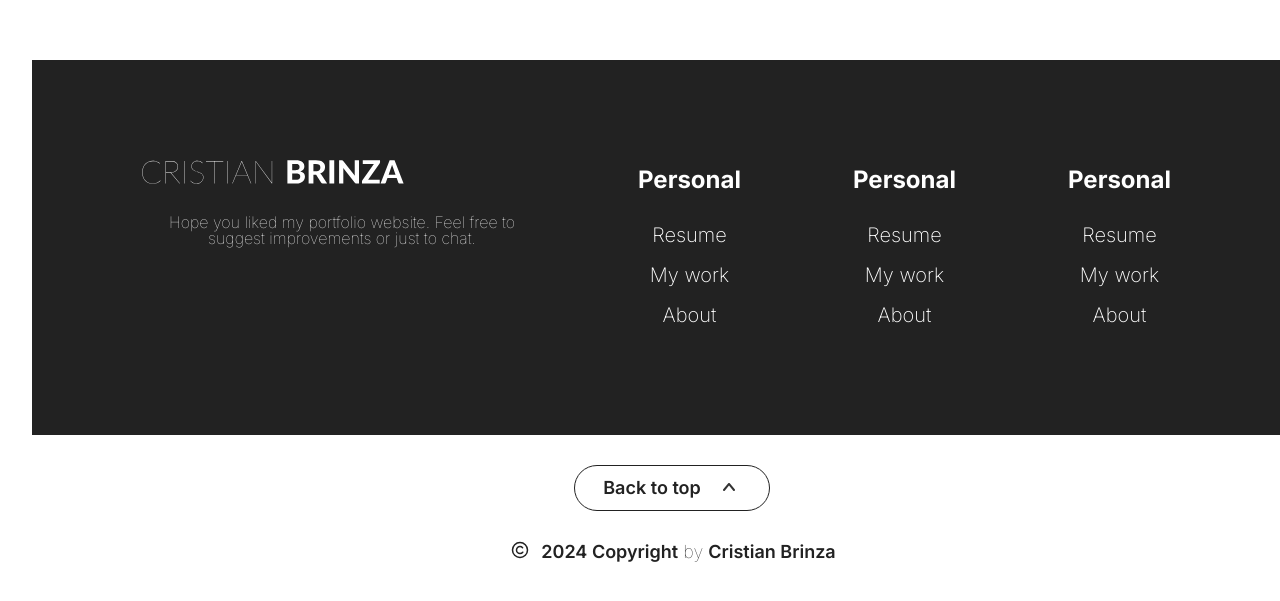
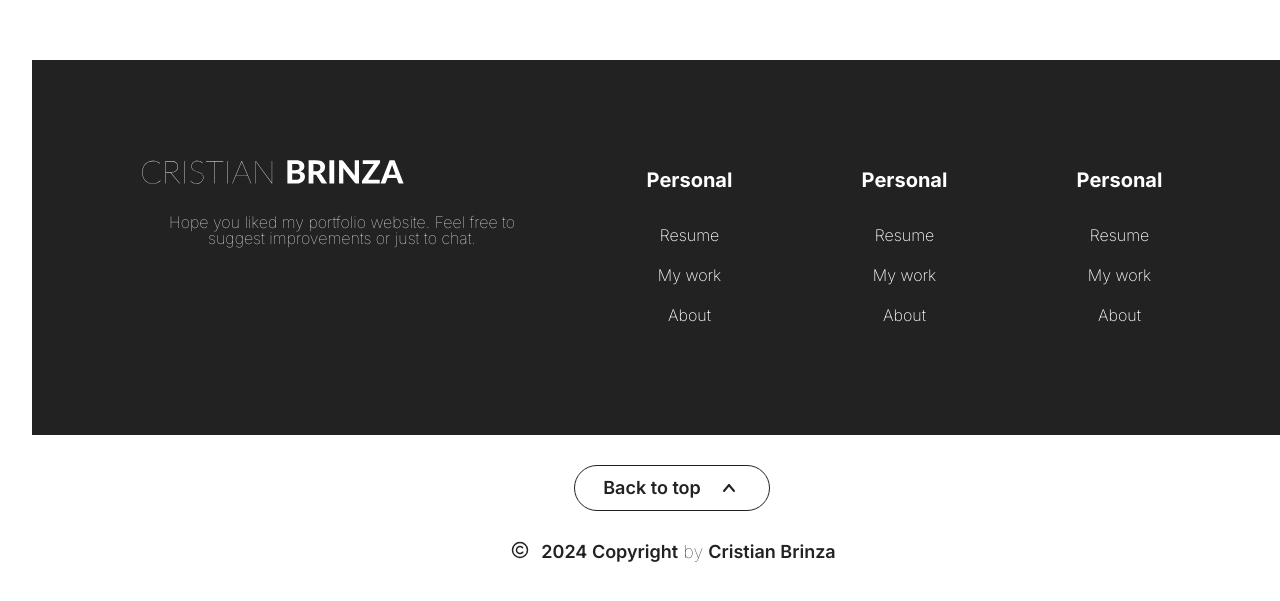
Before and after one commit to CristianBrinza/portfolio, a React (Vite) app: page /#/about in a window 1280 px wide. Shown: the part 1596-2197 px from the top of the page. Built offline with nearby package versions, Linux system fonts and the light colour scheme.

Commit message:
small update (icons refactor)

```diff
--- a/src/components/Footer.tsx
+++ b/src/components/Footer.tsx
@@ -79,11 +79,11 @@ const Footer: React.FC = () => {
         {/* Add the onClick event handler to the Button */}
         <Button onClick={scrollToTop}>
             Back to top
-            <Icon type="arrow_up"/>
+            <Icon type="arrow_up" stroke="var(--primary)"/>
         </Button>
 
         <div className="footer_copyright">
-            <Icon type="copyright"/>
+            <Icon type="copyright" stroke="var(--primary)"/>
             &nbsp;&nbsp;2024 Copyright
             <span className="footer_copyright_light">
           &nbsp;by&nbsp;
--- a/src/components/Navbar.tsx
+++ b/src/components/Navbar.tsx
@@ -56,7 +56,7 @@ const Navbar: React.FC = () => {
           />
         </a>
         <button className="menu-icon" onClick={toggleMenuVisibility}>
-          <Icon type="menu" size="30" />
+          <Icon type="menu" size="30" stroke="var(--primary)" />
         </button>
         <div className={`nav-items ${isMenuVisible ? 'visible' : ''}`}>
           <a onClick={handleChangeLanguage}>{currentLanguage === 'en' ? 'en' : 'ro'}</a>
--- a/src/styles/Footer.css
+++ b/src/styles/Footer.css
@@ -60,7 +60,7 @@ margin: 0 auto 0;
 
 .footer_right_title{
 font-family: Inter;
-font-size: 24px;
+font-size: 20px;
 font-style: normal;
 font-weight: 700;
 line-height: 40px; /* 166.667% */
@@ -72,7 +72,7 @@ line-height: 40px; /* 166.667% */
 }
 .footer_right_submenu{
     font-family: Inter;
-    font-size: 20px;
+    font-size: 16px;
     font-style: normal;
     font-weight: 200;
     line-height: 40px; /* 200% */
```
Also changed, not shown: src/pages/Home.tsx (+2 -5 lines), public/images/icons/arrow_right.svg, public/images/icons/arrow_up.svg.
